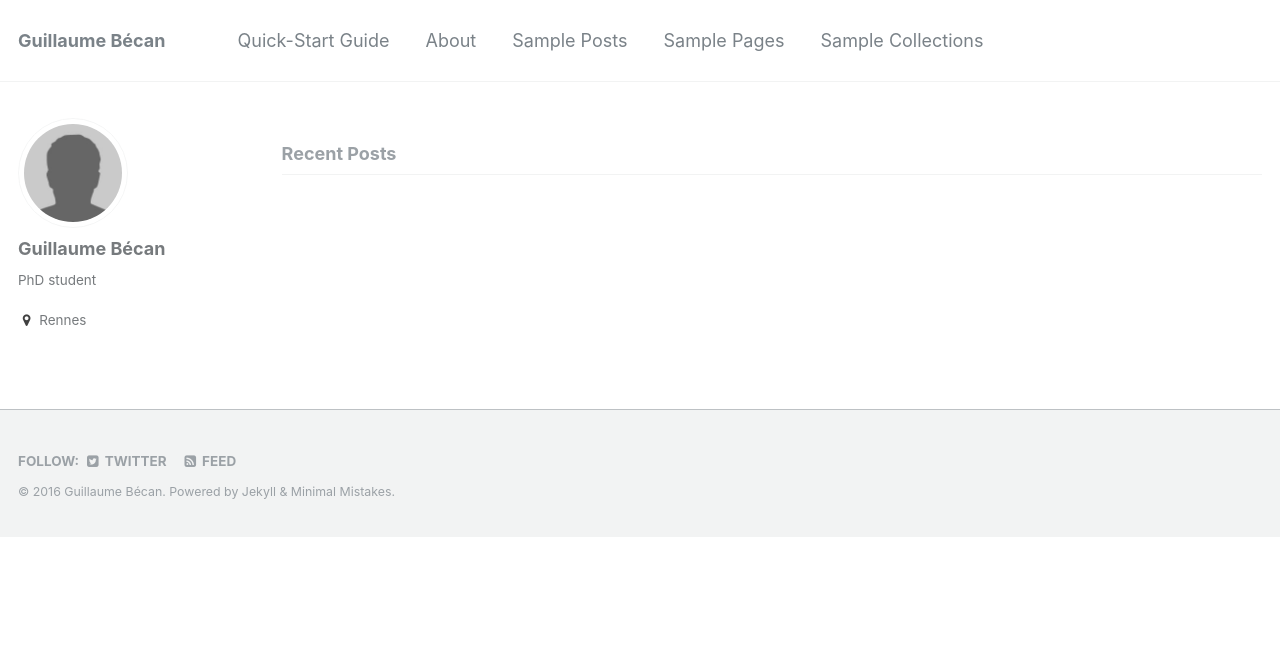
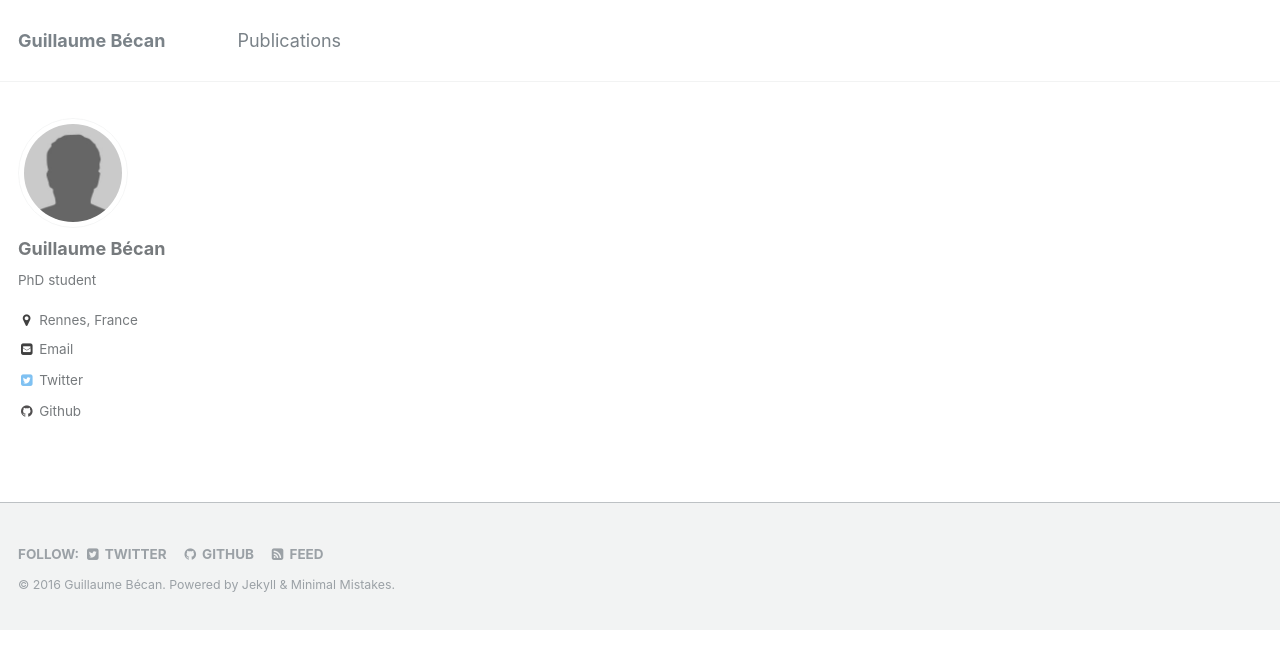
Before and after one commit to gbecan/gbecan.github.io, a Jekyll site: the page built from index.html, in a window 1280 px wide. Shown: the top 669 px of the page. Built offline with Jekyll 4.4.1, drawn with Linux system fonts in a browser that asks for light colours; the list of posts is cut into pages by our own code.

Commit message:
starting customization of theme

```diff
--- /dev/null
+++ b/_config.dev.yml
@@ -0,0 +1 @@
+url : ""
--- a/_config.yml
+++ b/_config.yml
@@ -11,7 +11,7 @@ title                    : "Guillaume Bécan"
 title_separator          : "-"
 name                     : "Guillaume Bécan"
 description              : "An amazing website."
-url                      : #"http://gbecan.github.io/" # the base hostname & protocol for your site e.g. "https://mmistakes.github.io"
+url                      : "http://gbecan.github.io/" # the base hostname & protocol for your site e.g. "https://mmistakes.github.io"
 baseurl                  : "" # the subpath of your site, e.g. "/blog"
 gh_repo                  : "https://github.com/gbecan/gbecan.github.io"
 teaser                   : # filename of teaser fallback teaser image placed in /images/, .e.g. "500x300.png"
@@ -66,8 +66,8 @@ author:
   name             : "Guillaume Bécan"
   avatar           : "bio-photo.jpg"
   bio              : "PhD student"
-  location         : "Rennes"
-  email            :
+  location         : "Rennes, France"
+  email            : "guillaume.becan@irisa.fr"
   uri              :
   bitbucket        :
   codepen          :
@@ -75,7 +75,7 @@ author:
   flickr           :
   facebook         :
   foursquare       :
-  github           :
+  github           : "gbecan"
   google_plus      :
   keybase          :
   instagram        :
@@ -86,7 +86,7 @@ author:
   stackoverflow    : # http://stackoverflow.com/users/123456/username
   steam            :
   tumblr           :
-  twitter          :
+  twitter          : "GuillaumeBecan"
   vine             :
   weibo            :
   xing             :
--- a/_data/navigation.yml
+++ b/_data/navigation.yml
@@ -1,16 +1,4 @@
 # main links links
 main:
-  - title: "Quick-Start Guide"
-    url: https://mmistakes.github.io/minimal-mistakes/docs/quick-start-guide/
-
-  - title: "About"
-    url: https://mmistakes.github.io/minimal-mistakes/
-
-  - title: "Sample Posts"
-    url: https://mmistakes.github.io/minimal-mistakes/year-archive/
-
-  - title: "Sample Pages"
-    url: https://mmistakes.github.io/minimal-mistakes/page-archive/
-
-  - title: "Sample Collections"
-    url: https://mmistakes.github.io/minimal-mistakes/collection-archive/
+  - title: "Publications"
+    url: /publications
--- a/index.html
+++ b/index.html
@@ -5,10 +5,6 @@ author_profile: true
 
 {% include base_path %}
 
-<h3 class="archive__subtitle">{{ site.data.ui-text[site.locale].recent_posts }}</h3>
 
-{% for post in paginator.posts %}
-  {% include archive-single.html %}
-{% endfor %}
 
 {% include paginator.html %}
```
Also changed, not shown: _pages/publications.html (added, +21 -0 lines), 1 other file.
